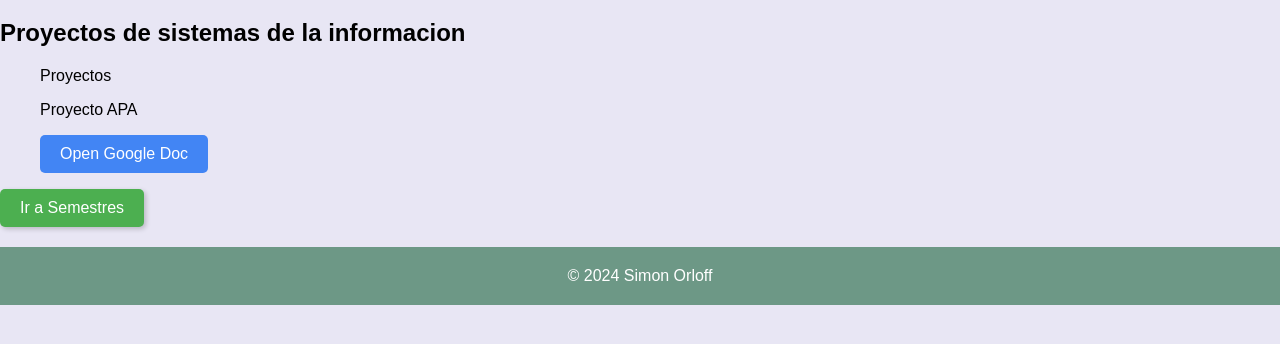
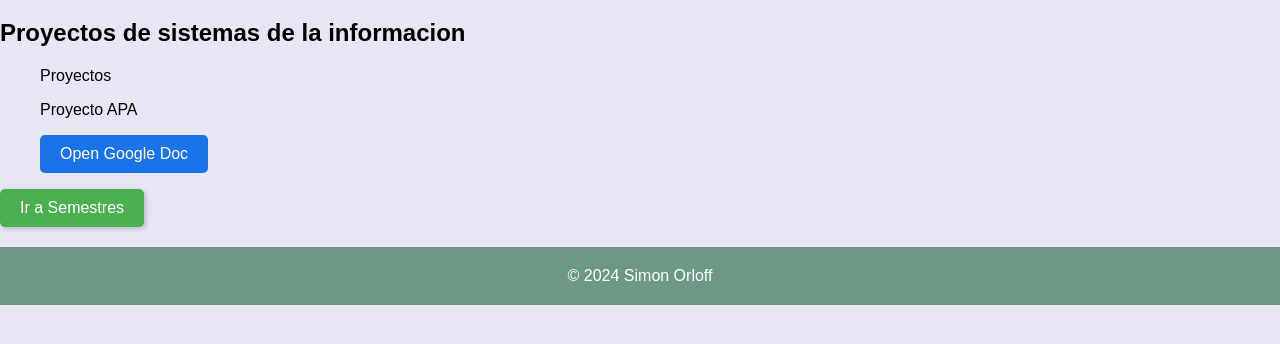
Before and after one commit to Simonloff/School-Page, a plain HTML site: page Preparatoria/3°P/Semestre1.html in a window 1280 px wide. Shown: the part 78-422 px from the top of the page. Drawn offline with Linux system fonts and the light colour scheme.

Commit message:
arregle el puto boton del docs

```diff
--- a/Preparatoria/3°P/Semestre1.html
+++ b/Preparatoria/3°P/Semestre1.html
@@ -24,7 +24,10 @@
         <ul>
             <p>Proyectos</p>
             <p>Proyecto APA</p>
-            <a href="https://docs.google.com/document/d/1VQEifApZrHp3uUbLwjAFW0-WCIVW_PjprkZdgQ30HuY/edit?usp=sharing" target="_blank" rel="noopener noreferrer" style="display: inline-block; padding: 10px 20px; background-color: #4285F4; color: white; text-decoration: none; border-radius: 5px; font-family: sans-serif;">
+            <a href="https://docs.google.com/document/d/1VQEifApZrHp3uUbLwjAFW0-WCIVW_PjprkZdgQ30HuY/edit?usp=sharing"
+               target="_blank"
+               rel="noopener noreferrer"
+               style="display: inline-block; padding: 10px 20px; background-color: #1a73e8; color: white; text-decoration: none; border-radius: 5px; font-family: Arial, sans-serif;">
               Open Google Doc
             </a>
     </section>
```
